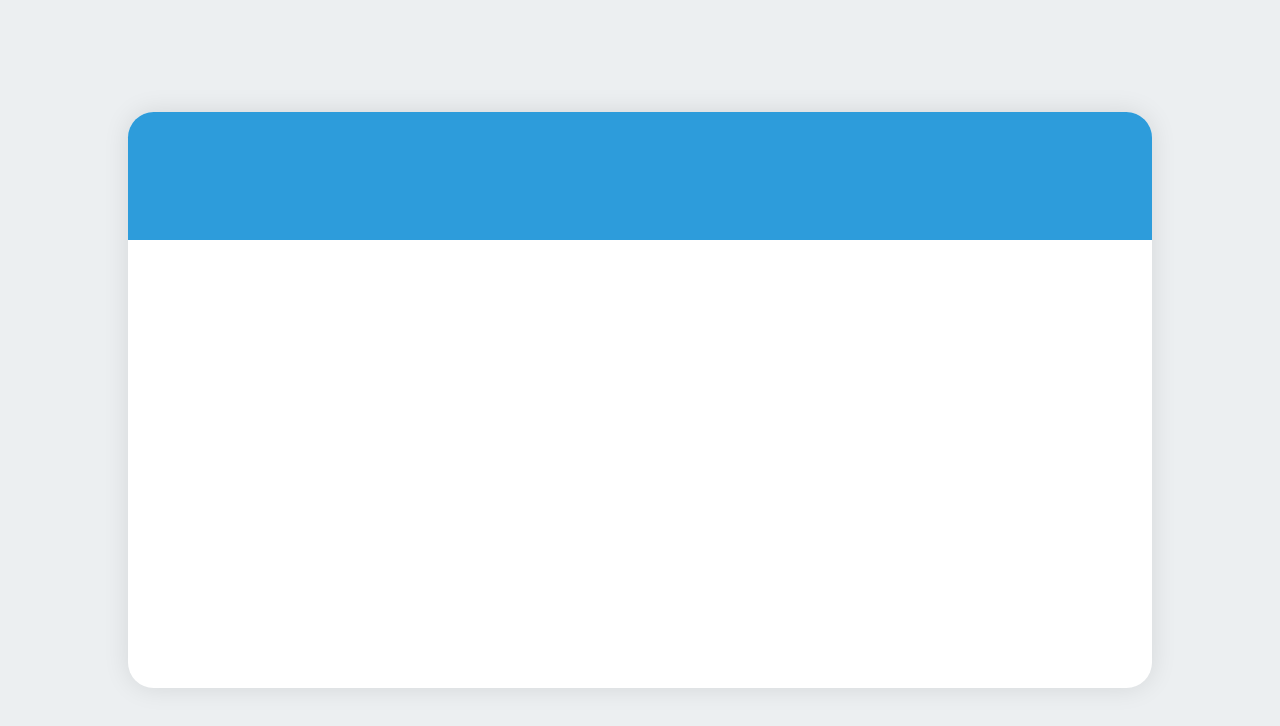
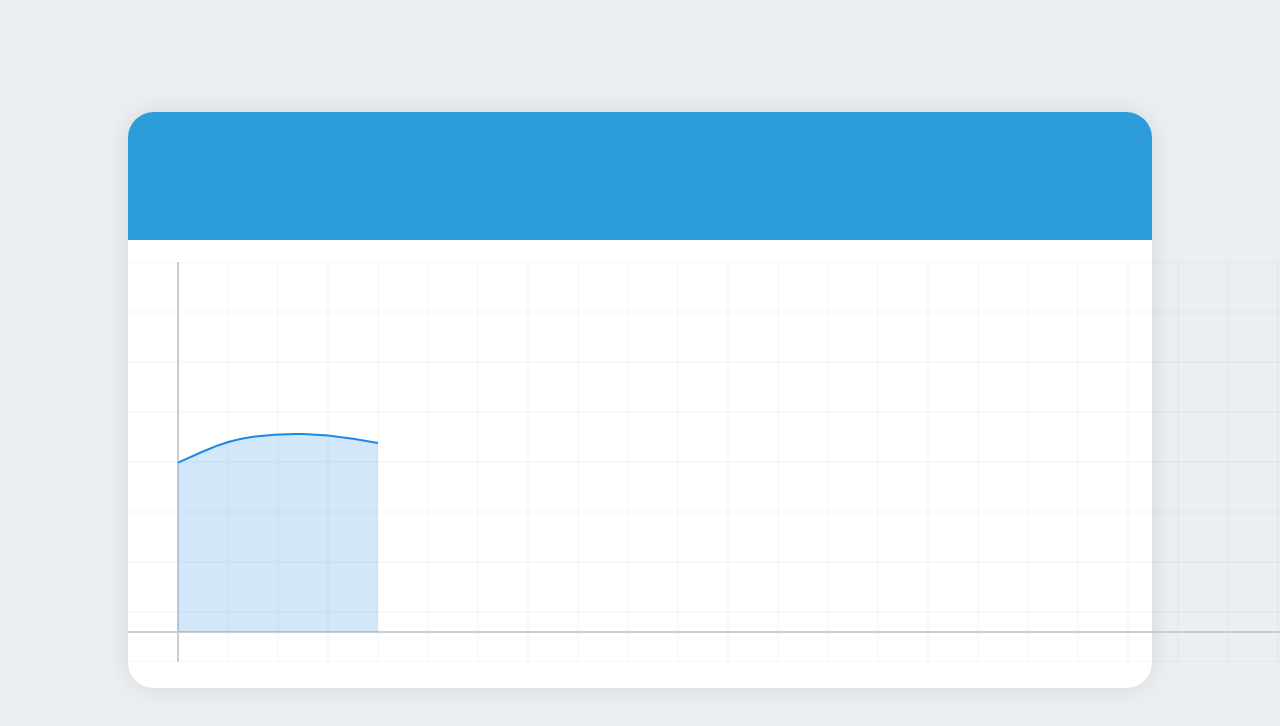
Before and after one commit to hhorus-f/CyberGardenNeyro, a plain HTML site: page index.html in a window 1280 px wide. Drawn offline with Linux system fonts and the light colour scheme.

Commit message:
Graph work

```diff
--- /dev/null
+++ b/diag.js
@@ -0,0 +1,100 @@
+const canvas = document.getElementById('chart');
+const ctx = canvas.getContext('2d');
+
+let data = [];          // массив точек {x: timestamp, y: value}
+let offsetX = 0;        // смещение для прокрутки
+let isDragging = false;
+let startX = 0;
+
+// Генерация случайных данных
+setInterval(() => {
+    const now = Date.now();
+    const val = 20 + Math.random() * 10;
+    data.push({ x: now, y: val });
+    draw();
+}, 1000);
+
+// Обработчик мыши для прокрутки
+canvas.addEventListener('mousedown', e => {
+    isDragging = true;
+    startX = e.offsetX;
+});
+canvas.addEventListener('mousemove', e => {
+    if (isDragging) {
+        offsetX += e.offsetX - startX;
+        startX = e.offsetX;
+        draw();
+    }
+});
+canvas.addEventListener('mouseup', () => isDragging = false);
+canvas.addEventListener('mouseleave', () => isDragging = false);
+
+// Функция рисования
+function draw() {
+    ctx.clearRect(0, 0, canvas.width, canvas.height);
+
+    // рисуем сетку
+    ctx.strokeStyle = 'rgba(0,0,0,0.05)';
+    ctx.lineWidth = 1;
+    for (let y = 0; y <= canvas.height; y += 50) {
+        ctx.beginPath();
+        ctx.moveTo(0, y);
+        ctx.lineTo(canvas.width, y);
+        ctx.stroke();
+    }
+    for (let x = 50; x <= canvas.width; x += 50) {
+        ctx.beginPath();
+        ctx.moveTo(x, 0);
+        ctx.lineTo(x, canvas.height);
+        ctx.stroke();
+    }
+
+    // рисуем оси
+    ctx.strokeStyle = '#ccc';
+    ctx.lineWidth = 2;
+    ctx.beginPath();
+    ctx.moveTo(50, 0);
+    ctx.lineTo(50, canvas.height);
+    ctx.moveTo(0, canvas.height - 30);
+    ctx.lineTo(canvas.width, canvas.height - 30);
+    ctx.stroke();
+
+    if (data.length < 2) return;
+
+    // масштаб по Y
+    const yMin = 0;
+    const yMax = 50;
+
+    // рисуем область под линией
+    ctx.fillStyle = 'rgba(30,136,229,0.2)';
+    ctx.beginPath();
+    for (let i = 0; i < data.length; i++) {
+        const px = 50 + (i * 50) + offsetX;
+        const py = canvas.height - 30 - ((data[i].y - yMin) / (yMax - yMin)) * (canvas.height - 50);
+        if (i === 0) ctx.moveTo(px, canvas.height - 30);
+        ctx.lineTo(px, py);
+    }
+    const lastX = 50 + (data.length - 1) * 50 + offsetX;
+    ctx.lineTo(lastX, canvas.height - 30);
+    ctx.closePath();
+    ctx.fill();
+
+    // рисуем сглаженную линию
+    ctx.strokeStyle = '#1E88E5';
+    ctx.lineWidth = 2;
+    ctx.beginPath();
+    for (let i = 0; i < data.length - 1; i++) {
+        const x0 = 50 + i * 50 + offsetX;
+        const y0 = canvas.height - 30 - ((data[i].y - yMin) / (yMax - yMin)) * (canvas.height - 50);
+        const x1 = 50 + (i + 1) * 50 + offsetX;
+        const y1 = canvas.height - 30 - ((data[i + 1].y - yMin) / (yMax - yMin)) * (canvas.height - 50);
+        const cx = (x0 + x1) / 2;
+        ctx.quadraticCurveTo(x0, y0, cx, (y0 + y1)/2);
+    }
+    // последняя точка
+    const last = data.length - 1;
+    const lastXPos = 50 + last * 50 + offsetX;
+    const lastYPos = canvas.height - 30 - ((data[last].y - yMin) / (yMax - yMin)) * (canvas.height - 50);
+    ctx.lineTo(lastXPos, lastYPos);
+    ctx.stroke();
+}
--- a/index.css
+++ b/index.css
@@ -19,11 +19,28 @@ body {
 
 .MedCard {
     width: 80vw;
+    max-width: 1200px;
     height: 45vw;
+    max-height: 600px;
     background-color: white;
     border-radius: 2vw;
     box-shadow: 0 0 2vw rgba(0, 0, 0, 0.1);
+    display: flex;
+    flex-direction: column;
 }
+
+.content {
+    display: flex;
+    flex: 1;
+}
+
+.left, .right {
+    flex: 1;
+    display: flex;
+    justify-content: center;
+    align-items: center;
+}
+
 
 .head{
     background-color: #2D9CDB;
--- a/index.html
+++ b/index.html
@@ -8,9 +8,14 @@
         <div class="MedCard">
             <div class="head"></div>
             <div class="content">
-                <div class="left"></div>
+                <div class="left">
+                    <div class="canvas-wrapper" style="width: 1500px;"> <!-- ширина больше окна для прокрутки -->
+                        <canvas id="chart" width="1500" height="400"></canvas>
+                    </div>
+                </div>
                 <div class="right"></div>
             </div>
         </div>
+        <script src="diag.js"></script>
     </body>
 </html>
```
